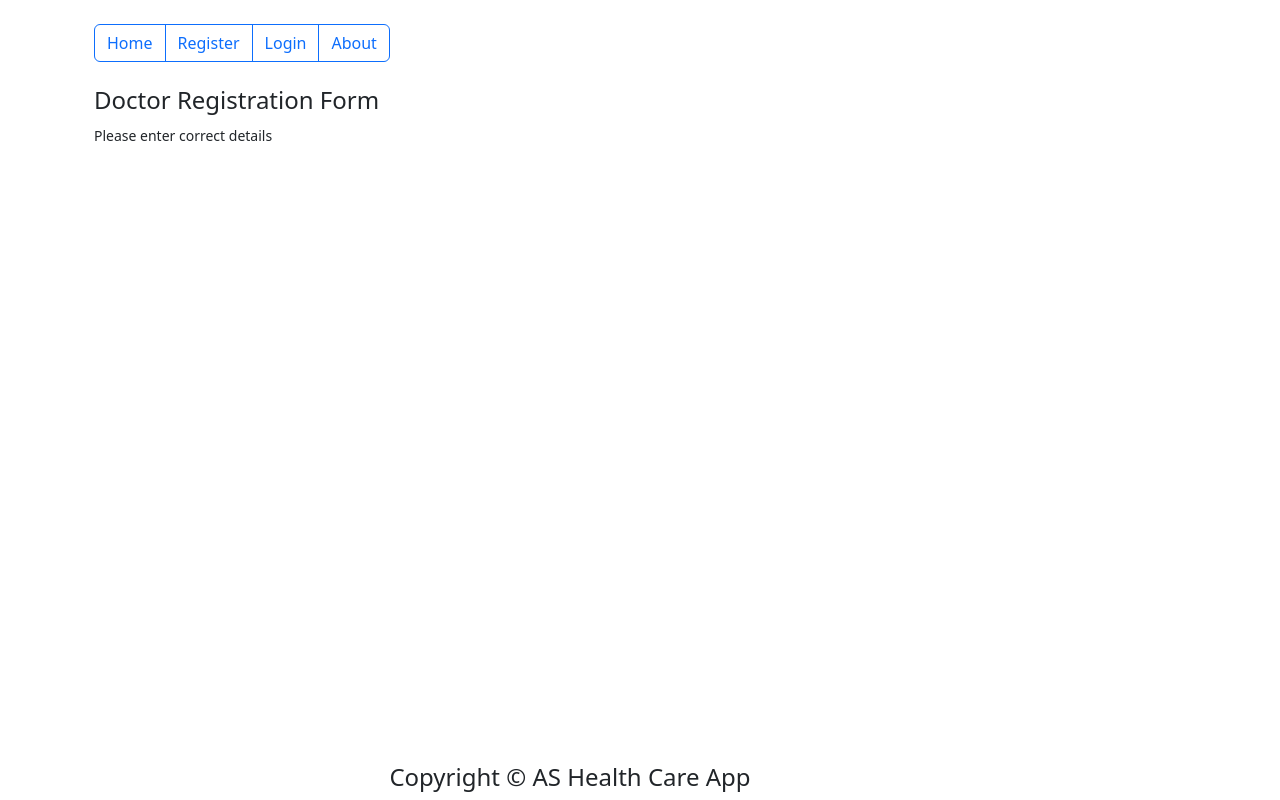
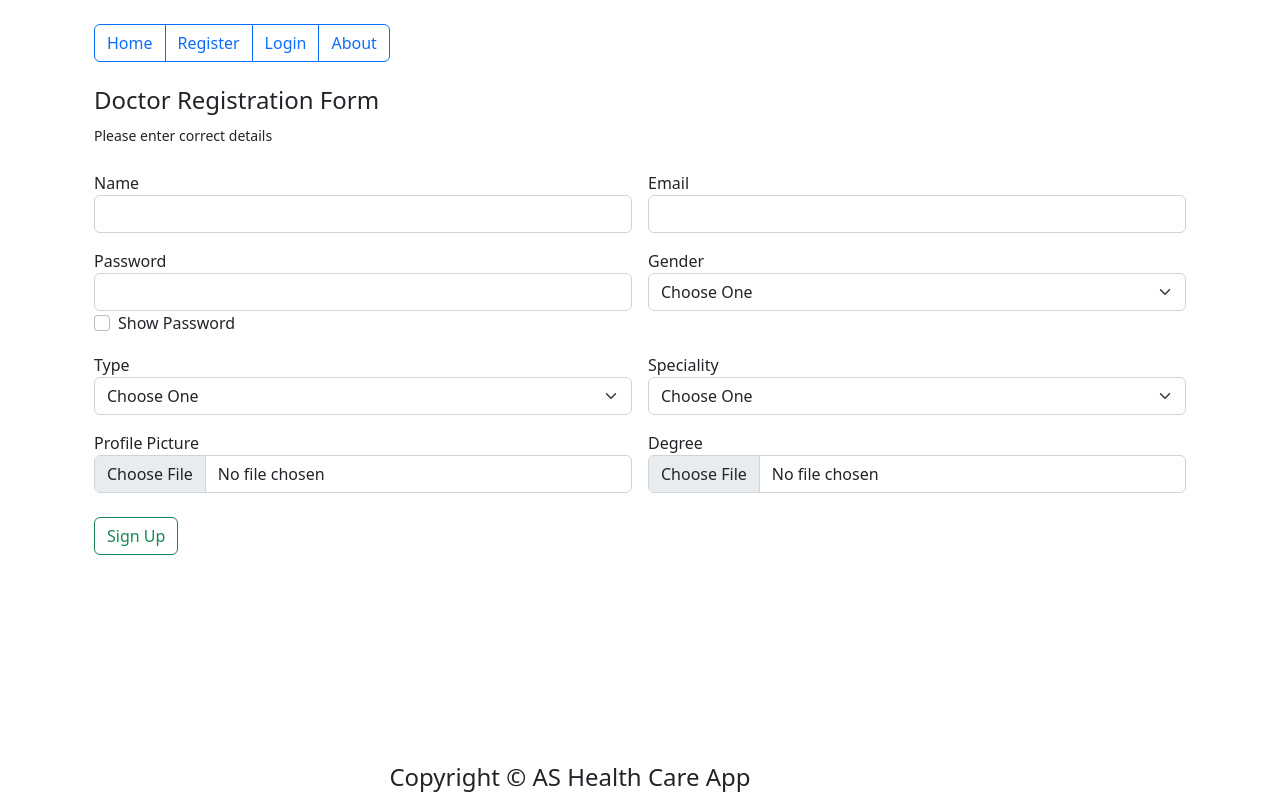
Before and after one commit to nabilrt/healthcare_app_frontend, a React (Create React App) app: page /register/doctor in a window 1280 px wide. Built offline with nearby package versions, Linux system fonts and the light colour scheme.

Commit message:
about page updated and doctor registration page jsx completed

```diff
--- a/public/index.html
+++ b/public/index.html
@@ -24,7 +24,7 @@
       work correctly both with client-side routing and a non-root public URL.
       Learn how to configure a non-root public URL by running `npm run build`.
     -->
-    <title>React App</title>
+    <title>AS Health Care App</title>
   </head>
   <body>
     <noscript>You need to enable JavaScript to run this app.</noscript>
--- a/src/components/About.js
+++ b/src/components/About.js
@@ -7,8 +7,34 @@ const About = () =>{
         <div className="container">
             <br/>
             <h4>
-                This is about page
-            </h4>
+              AS Health Care App Developers
+            </h4> <br/>
+            <table className="table table-bordered table-primary">
+                <tr>
+                    <th>Name</th>
+                    <th>ID</th>
+                </tr>
+                <tr>
+                    <td>Abidur Rahman Nabil</td>
+                    <td>19-41607-3</td>
+                </tr>
+                <tr>
+                    <td>Arpita Datta</td>
+                    <td>19-41608-3</td>
+                </tr>
+                <tr>
+                    <td>Ashraful Islam Adhir</td>
+                    <td>19-41687-3</td>
+                </tr>
+                <tr>
+                    <td>Abdullah Al Noman</td>
+                    <td>19-41330-3</td>
+                </tr>
+
+            </table> <br/>
+
+            This project's backed runs on laravel server.
+
         </div>
     )
 }
--- a/src/components/doctor/DocRegister.js
+++ b/src/components/doctor/DocRegister.js
@@ -1,13 +1,83 @@
-import React from "react";
+import React, {useState} from "react";
 import 'bootstrap/dist/css/bootstrap.min.css';
 
 const DocRegister = () =>{
+    const [passwordShown, setPasswordShown] = useState(false);
+    const togglePassword = () => {
+        // When the handler is invoked
+        // inverse the boolean state of passwordShown
+        setPasswordShown(!passwordShown);
+    };
+
+    const RegisterSubmit = () =>{
+
+    }
 
     return (
         <div className="container">
             <br/>
             <h4>Doctor Registration Form</h4>
-            <small>Please enter correct details</small> <br/>
+            <small>Please enter correct details</small> <br/> <br/>
+            <form className="row g-3">
+                <div className="col-md-6">
+                    <label htmlFor="name">Name</label> <br/>
+                    <input type="text" name="name" id="name" className="form-control"/>
+                </div>
+                <div className="col-md-6">
+                    <label htmlFor="email">Email</label> <br/>
+                    <input type="text" name="email" id="email" className="form-control"/>
+                </div>
+                <div className="col-md-6">
+                    <label htmlFor="pass">Password</label> <br/>
+                    <input type={passwordShown ? "text" : "password"} name="pass" id="pass" className="form-control"/>
+                    <div className="form-check">
+                        <input className="form-check-input" type="checkbox" value="" onClick={togglePassword} id="flexCheckDefault"/>
+                        <label className="form-check-label" htmlFor="flexCheckDefault">
+                            Show Password
+                        </label>
+
+                    </div>
+
+                </div>
+                <div className="col-md-6">
+                    <label htmlFor="gender">Gender</label>
+                    <select name="gender" id="gender" className="form-select">
+                        <option value="">Choose One</option>
+                        <option value="Male">Male</option>
+                        <option value="Female">Female</option>
+                        <option value="Others">Other</option>
+                    </select>
+                </div>
+                <div className="col-md-6">
+                    <label htmlFor="doc_type">Type</label>
+                    <select name="doc_type" id="doc_type" className="form-select">
+                        <option value="">Choose One</option>
+                        <option value="Normal">Normal</option>
+                        <option value="Specialist">Specialist</option>
+                    </select>
+                </div>
+                <div className="col-md-6">
+                    <label htmlFor="speciality">Speciality</label>
+                    <select name="specialty" id="speciality" className="form-select">
+                        <option value="">Choose One</option>
+                        <option value="Surgeon">Surgeon</option>
+                        <option value="Gynecologist">Gynecologist</option>
+                        <option value="Psychiatrist">Psychiatrist</option>
+                        <option value="Medicine">Medicine</option>
+                        <option value="Otolaryngologist">Otolaryngologist</option>
+                    </select>
+                </div>
+                <div className="col-md-6">
+                    <label htmlFor="dp">Profile Picture</label>
+                    <input type="file" name="dp" id="dp" className="form-control"/>
+                </div>
+                <div className="col-md-6">
+                    <label htmlFor="degree">Degree</label>
+                    <input type="file" name="degree" id="degree" className="form-control"/>
+                </div>
+
+            </form> <br/>
+            <button type="button" onClick={RegisterSubmit} className="btn btn-outline-success">Sign Up</button>
         </div>
     )
 }
```
